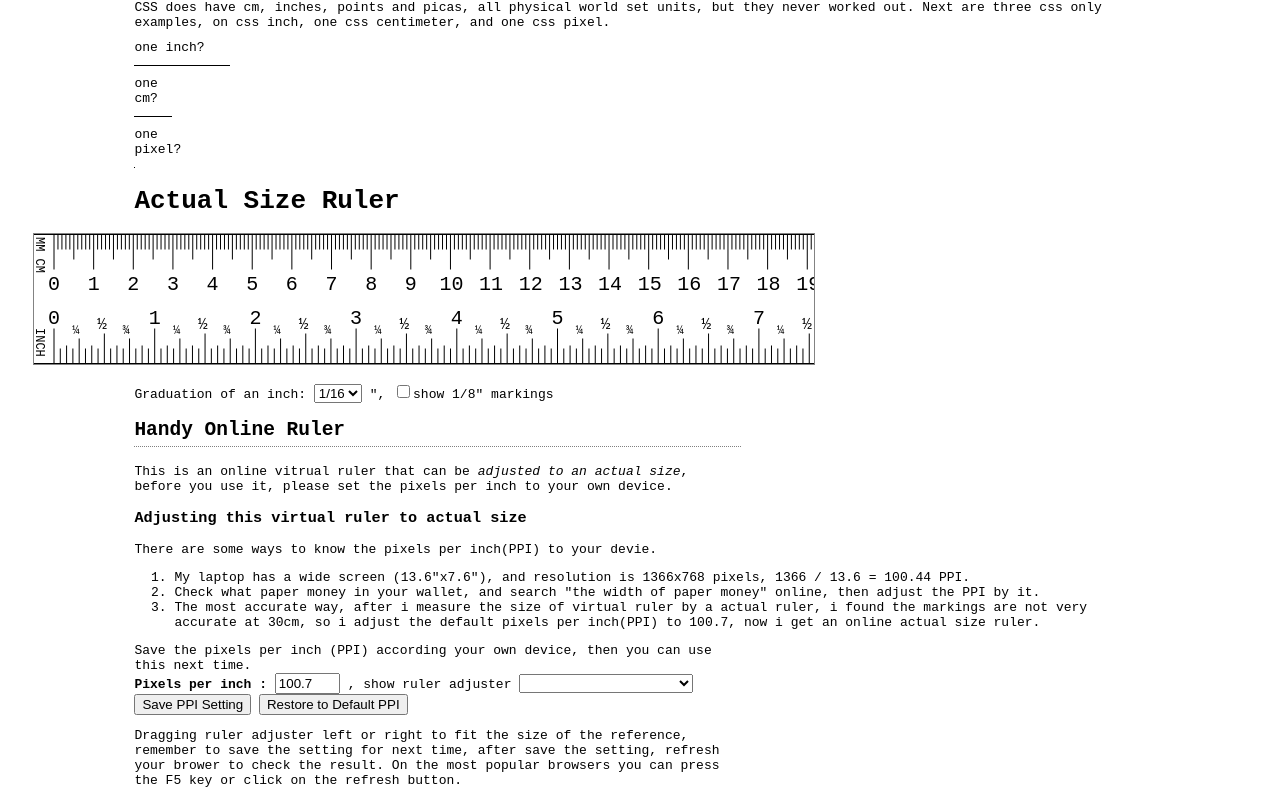
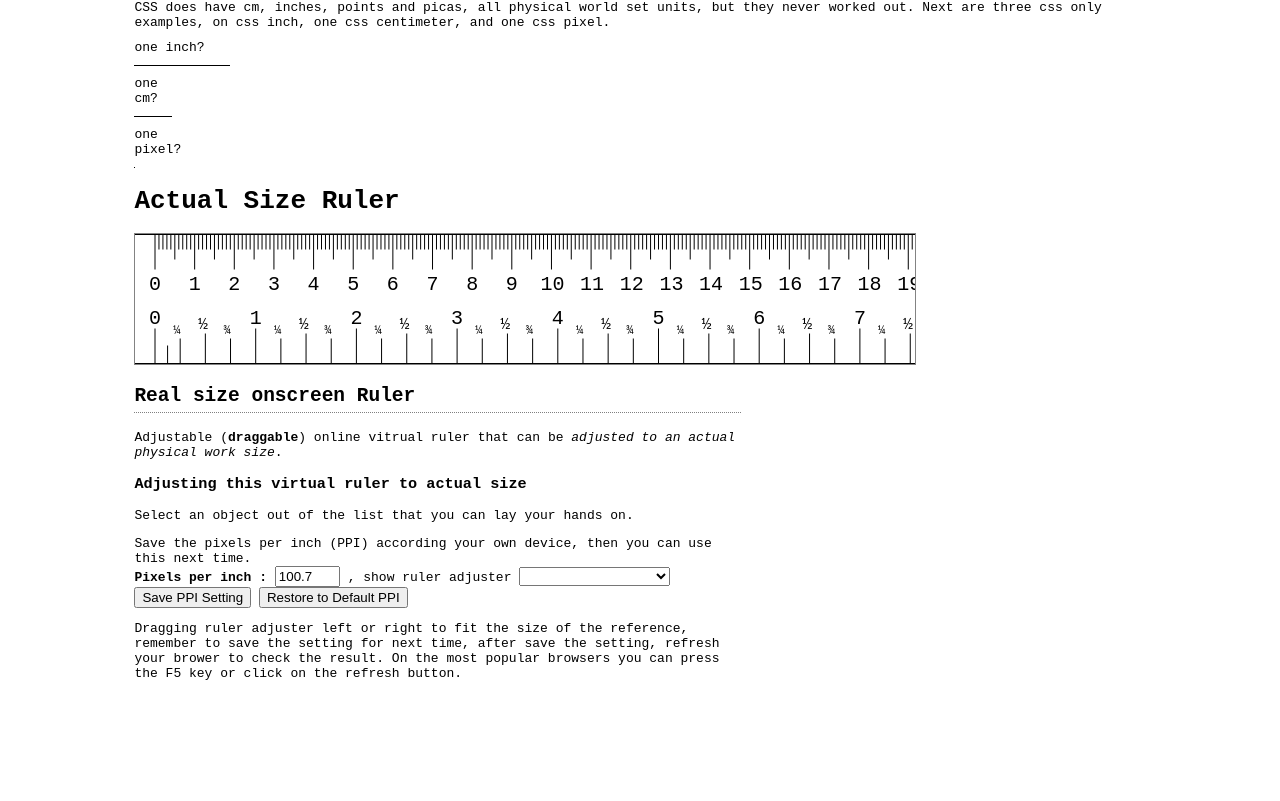
Before and after one commit to colmoneill/prototypes, a website: page scrollometer/index.html in a window 1280 px wide. Shown: the part 929-1730 px from the top of the page. After the commit the page ends 1623 px from the top, so only its background shows below. Drawn offline with Linux system fonts and the light colour scheme.

Commit message:
tweaks on the wordings & styles of scrollometer homepage

```diff
--- a/scrollometer/index.html
+++ b/scrollometer/index.html
@@ -99,17 +99,17 @@ c.addEventListener("mousedown", handleMouseDown);
 c.addEventListener("mouseup", handleMouseUp);
 c.addEventListener("mouseout", handleMouseOut);
 c.addEventListener("mousemove", handleMouseMove);
-var rulers= ["","A4 Paper (portrait)","A4 Paper (landscape)",
-"US One Dollar Bill (long)","US One Dollar Bill (width)","20 EURO Note (long)",
-"Standard CD Diameter"];
-var rulers_inch= [0,8.264,11.681,6.14,2.61,5.236,4.724];
+var rulers= ["","A4 Paper (portrait)","A4 Paper (landscape)","20 EURO Note (long)"];
+var rulers_inch= [0,8.264,11.681,5.236];
 </script>
 
 <form>
 <p>
+<!--
 Graduation of an inch: <select id="fractions" onchange="drawruler();"><option value="8">1/8</option>
 <option value="16" selected="selected">1/16</option><option value="32">1/32</option></select> ",
 <input type="checkbox" id="mark18" value="1" onchange="drawruler();"><label for="mark18">show 1/8" markings</label>
+-->
 <div id="btnAdjust" style="display:none">
 Ruler Adjuster : <input type="button" value="Smaller" onclick="changeppi(-0.1);" class="btnAdjuster">
 <input type="button" value="Bigger" onclick="changeppi(0.1);" class="btnAdjuster">
@@ -131,26 +131,13 @@ drawAdjuster();
 </p>
 </form>
 
-<h2 id="h2_title">Handy Online Ruler</h2>
-<p id="h2_p">This is an online vitrual ruler that can be <em>adjusted to an actual size</em>,
-before you use it, please set the pixels per inch to your own device.
+<h2 id="h2_title">Real size onscreen Ruler</h2>
+<p id="h2_p">Adjustable (<b>draggable</b>) online vitrual ruler that can be <em>adjusted to an actual physical work size</em>.
 </p>
 
 
 <h3 id="h3_title">Adjusting this virtual ruler to actual size </h3>
-<div>There are some ways to know the pixels per inch(PPI) to your devie.</div>
-<ol>
-<li>My laptop has a wide screen (13.6"x7.6"),
-and resolution is 1366x768 pixels, 1366 / 13.6 = 100.44 PPI. </li>
-<li>Check what paper money in your wallet, and search "the width of paper money" online, then adjust the PPI by it. </li>
-<li>The most accurate way,
-after i measure the size of virtual ruler by a actual ruler,
-i found the markings are not very accurate at 30cm,
-so i adjust the default pixels per inch(PPI) to 100.7,
-now i get an online actual size ruler.
-</li>
-</ol>
-
+<p>Select an object out of the list that you can lay your hands on.</p>
 <form>
 <p>Save the pixels per inch (PPI) according your own device, then you can use this next time.
 <br><strong>Pixels per inch :</strong> <input id="ppi" type="text" size="5" value="100.7">
--- a/scrollometer/styles.css
+++ b/scrollometer/styles.css
@@ -11,10 +11,11 @@ div#mainbody{
 div#mainbody p{
   width: 60%;
 }
-
+/*
 canvas#ruler{
   margin-left: -10%;
 }
+*/
 
 h2{
   width: 60%;
```
